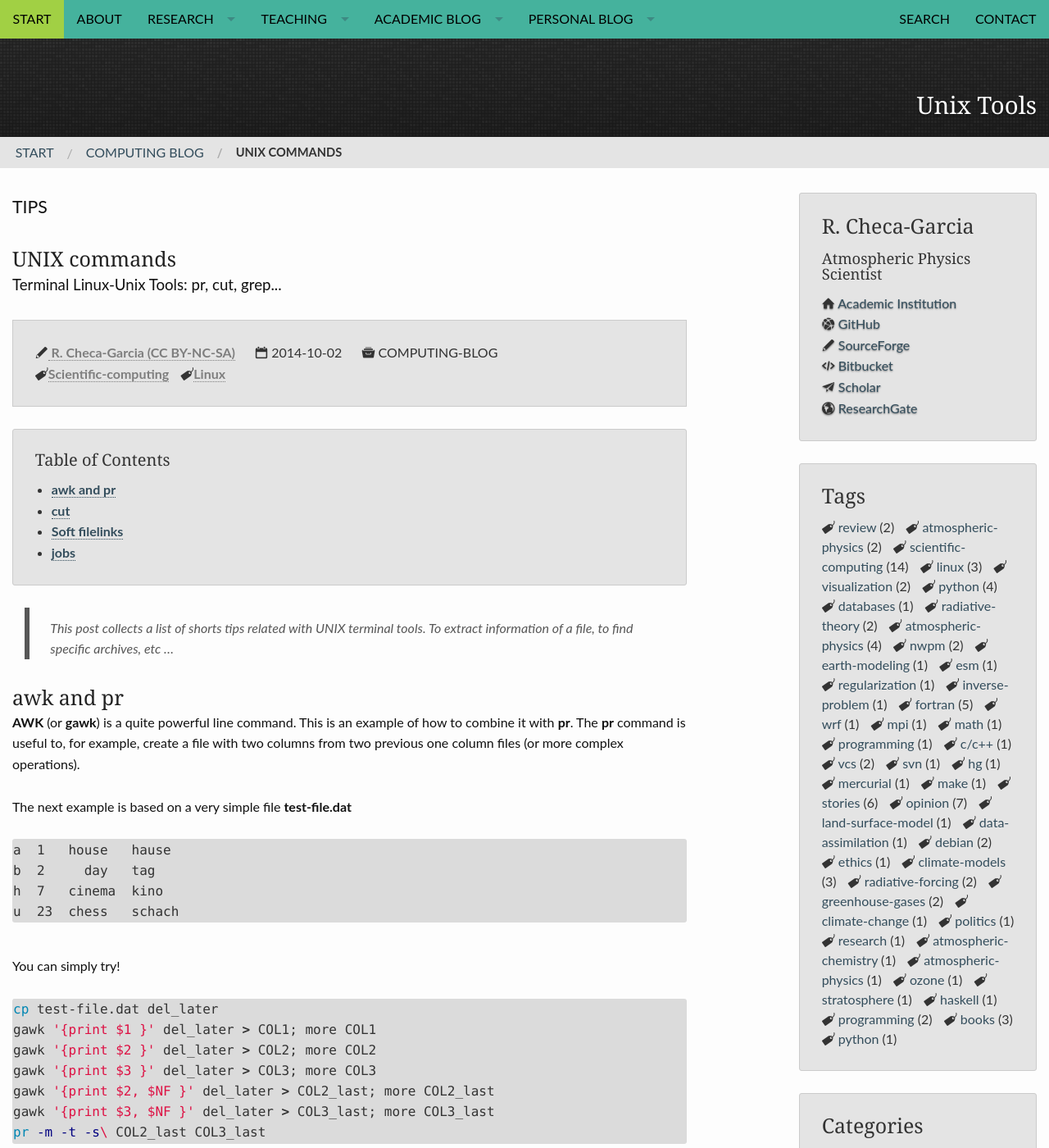
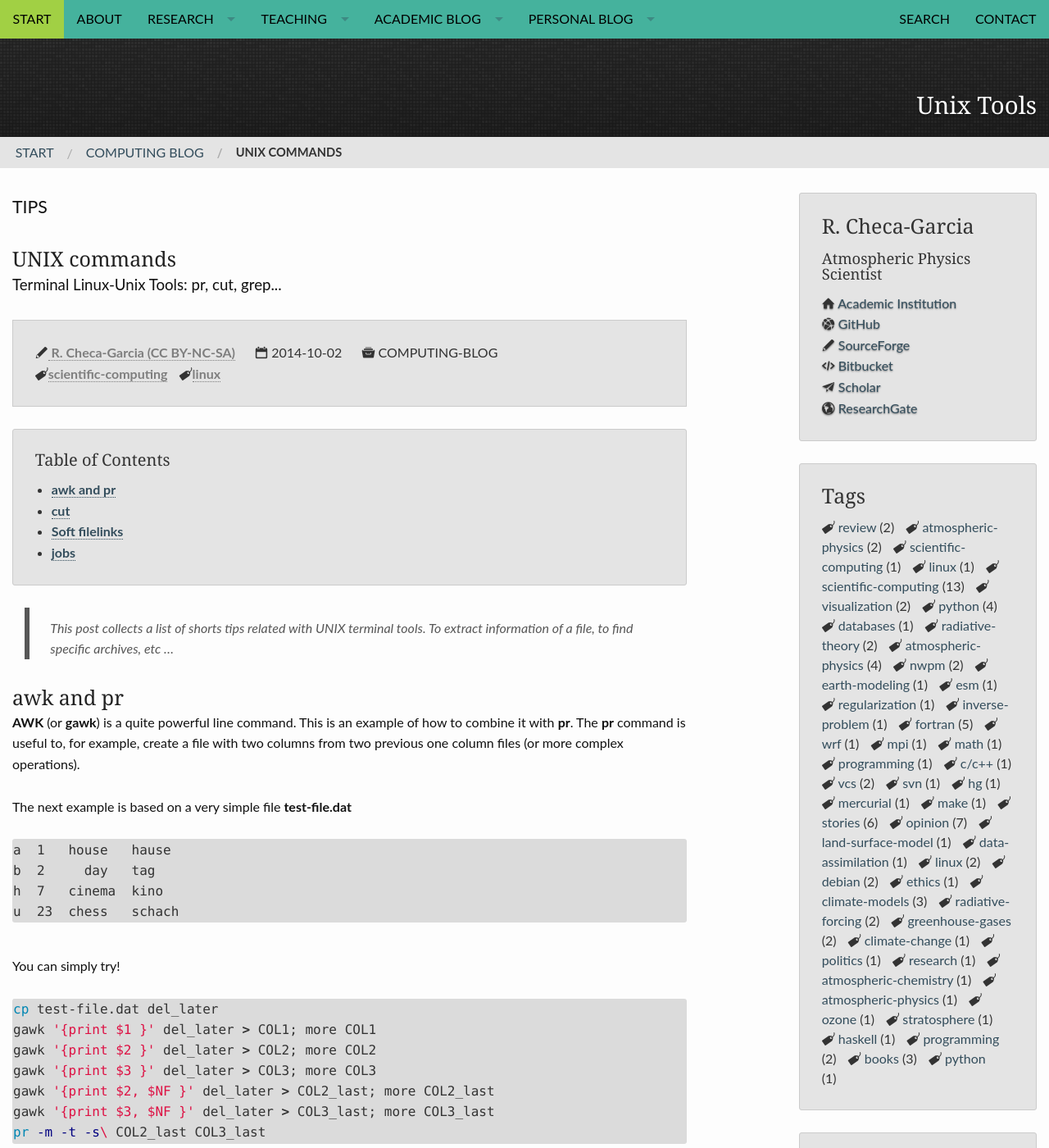
Before and after one commit to RCHG/rchg.github.io, a Jekyll site: the page built from _posts/2014-10-02-UNIX-tools.md, in a window 1280 px wide and 1400 px high. Shown: the whole window at 82% size. Built offline with Jekyll 4.4.1, drawn with Linux system fonts in a browser that asks for light colours; nearby versions of some CDN libraries; comment, search, counter and statistics services are not loaded.

Commit message:
Update 2014-10-02-UNIX-tools.md

```diff
--- a/_posts/2014-10-02-UNIX-tools.md
+++ b/_posts/2014-10-02-UNIX-tools.md
@@ -6,7 +6,7 @@ title:  "UNIX commands"
 teaser: "Terminal Linux-Unix Tools: pr, cut, grep..."
 breadcrumb: true
 tags:
-    - [Scientific-computing, Linux]
+    - [scientific-computing, linux]
 categories:
     - computing-blog
 header:
```
